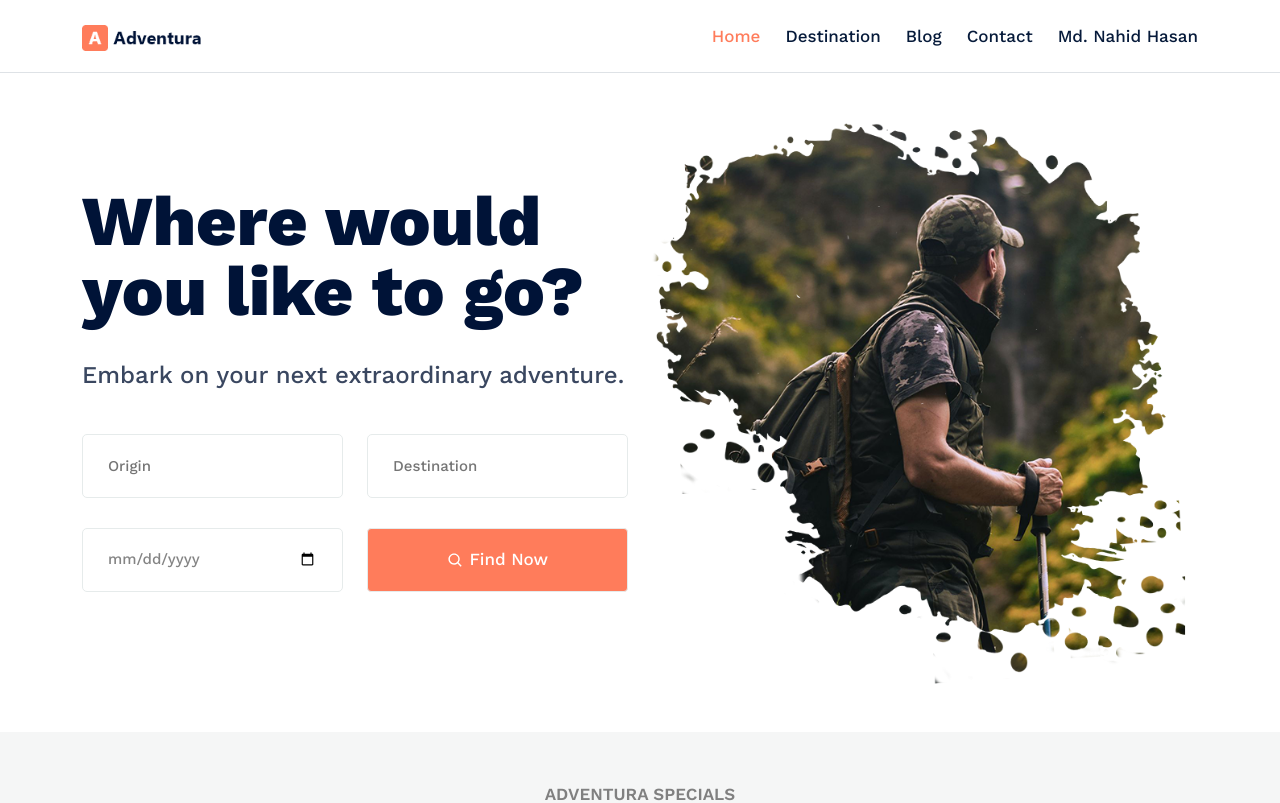
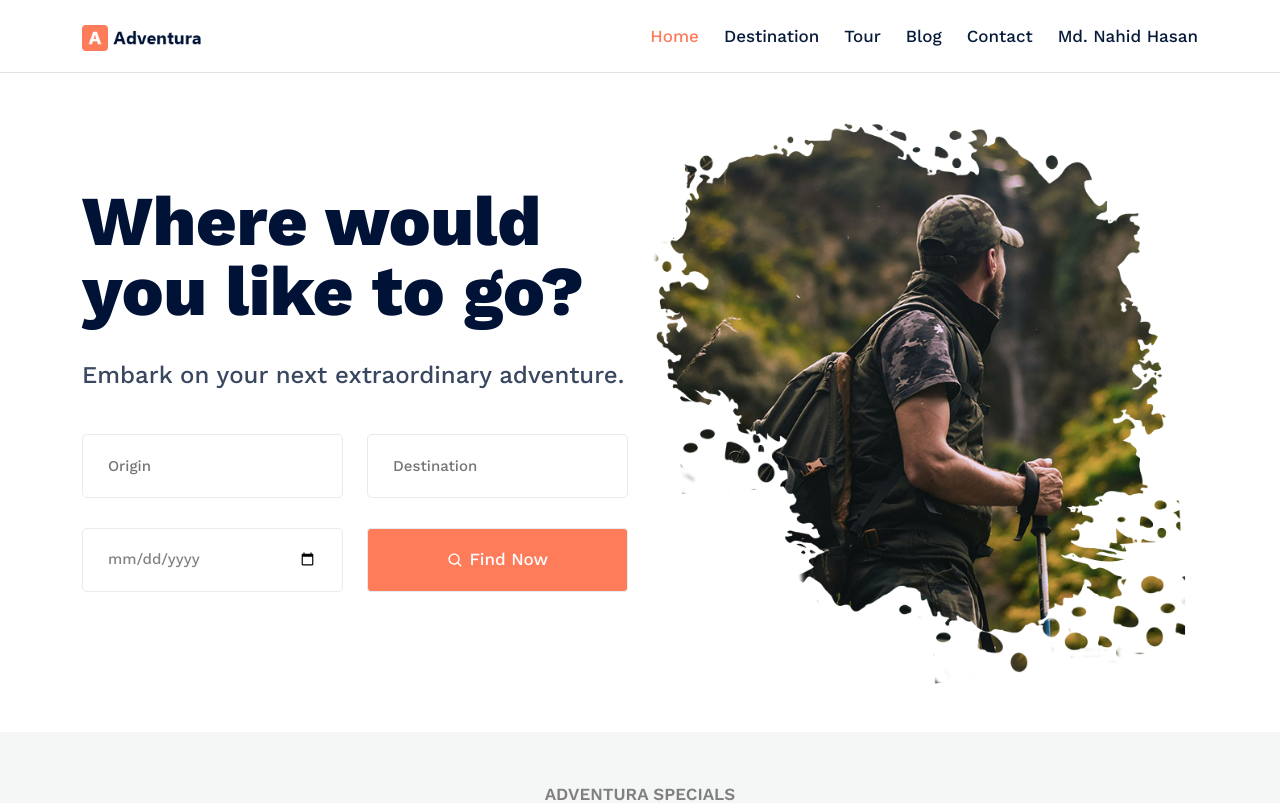
Before and after one commit to nahidthenh/Adventura, a React (Vite) app: page / in a window 1280 px wide. Shown: the top 803 px of the page. Built offline with nearby package versions, Linux system fonts and the light colour scheme; no server answers.

Commit message:
tour Components create

```diff
--- a/src/pages/Header.jsx
+++ b/src/pages/Header.jsx
@@ -16,6 +16,7 @@ const Header = () => {
                         <Nav>
                             <NavLink as={Link} to='/'>Home</NavLink>
                             <NavLink as={Link} to='/destination'>Destination</NavLink>
+                            <NavLink as={Link} to='/tour'>Tour</NavLink>
                             <NavLink as={Link} to='/blog'>Blog</NavLink>
                             <NavLink as={Link} to='/contact'>Contact</NavLink>
                             <NavLink as={Link} to='/profile' >Md. Nahid Hasan</NavLink>
```
Also changed, not shown: src/Routes/Routes.jsx (+9 -1 lines).
